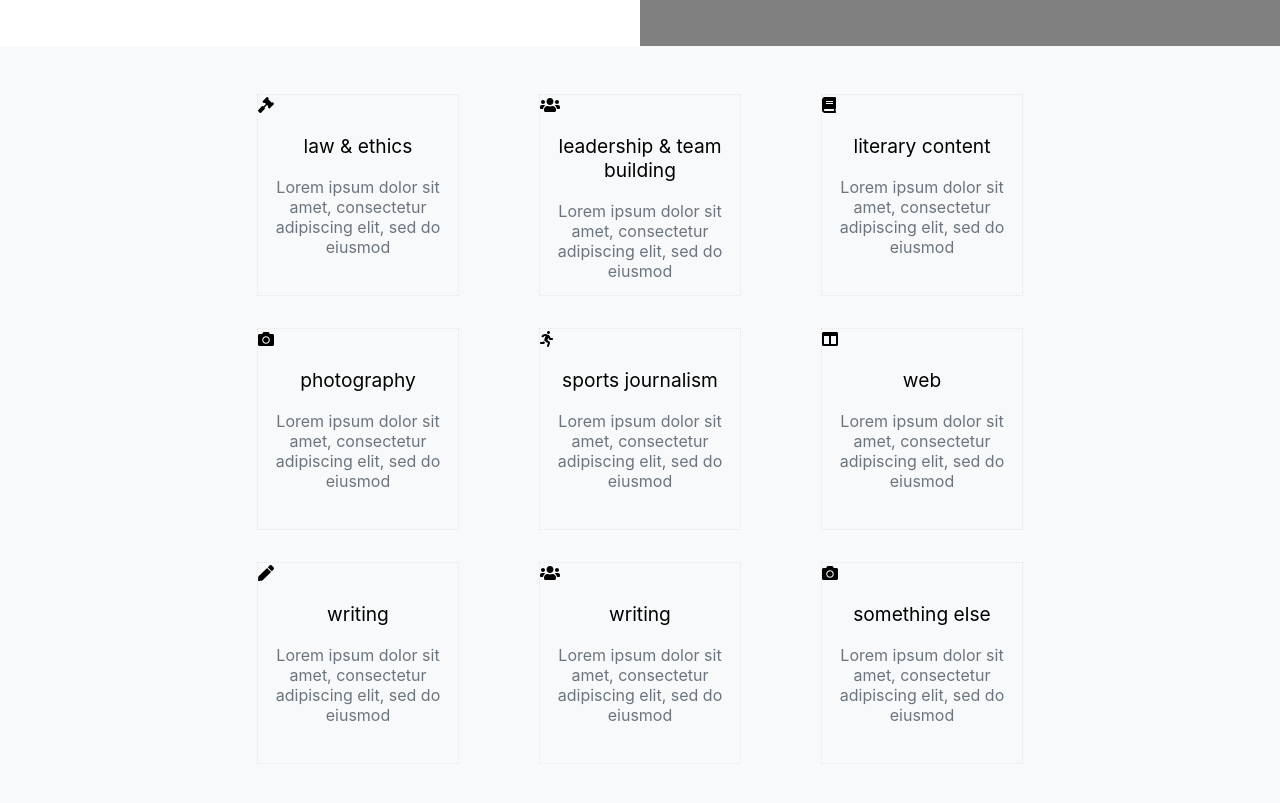
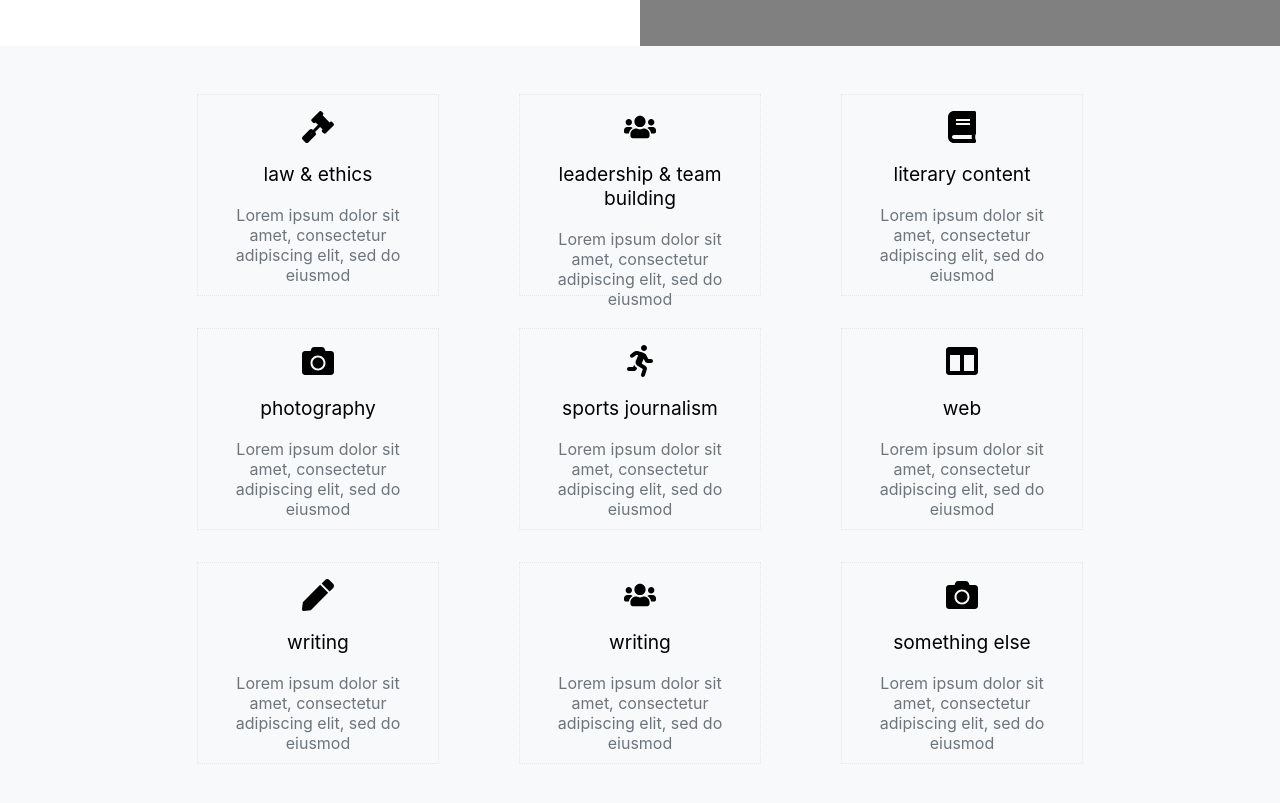
Before and after one commit to Kasaract/gina-website, a React (Create React App) app: page / in a window 1280 px wide. Shown: the part 1490-2293 px from the top of the page. Built offline with nearby package versions, Linux system fonts and the light colour scheme.

Commit message:
Add icons to portfolio

```diff
--- a/src/components/Portfolio/index.js
+++ b/src/components/Portfolio/index.js
@@ -17,7 +17,12 @@ const Portfolio = () => {
 		<div className="portfolio-wrapper">
 			<div className="row">
 				<div className="card">
-					<FontAwesomeIcon icon={faGavel} />
+					<div className="icon">
+						<FontAwesomeIcon
+							icon={faGavel}
+							style={{ width: '2em', height: '2em' }}
+						/>
+					</div>
 					<div className="card-title">law & ethics</div>
 					<div className="card-text">
 						Lorem ipsum dolor sit amet, consectetur adipiscing elit, sed do
@@ -25,7 +30,12 @@ const Portfolio = () => {
 					</div>
 				</div>
 				<div className="card">
-					<FontAwesomeIcon icon={faUsers} />
+					<div className="icon">
+						<FontAwesomeIcon
+							icon={faUsers}
+							style={{ width: '2em', height: '2em' }}
+						/>
+					</div>
 					<div className="card-title">leadership & team building</div>
 					<div className="card-text">
 						Lorem ipsum dolor sit amet, consectetur adipiscing elit, sed do
@@ -33,7 +43,12 @@ const Portfolio = () => {
 					</div>
 				</div>
 				<div className="card">
-					<FontAwesomeIcon icon={faBook} />
+					<div className="icon">
+						<FontAwesomeIcon
+							icon={faBook}
+							style={{ width: '2em', height: '2em' }}
+						/>
+					</div>
 					<div className="card-title">literary content</div>
 					<div className="card-text">
 						Lorem ipsum dolor sit amet, consectetur adipiscing elit, sed do
@@ -44,7 +59,12 @@ const Portfolio = () => {
 
 			<div className="row">
 				<div className="card">
-					<FontAwesomeIcon icon={faCamera} />
+					<div className="icon">
+						<FontAwesomeIcon
+							icon={faCamera}
+							style={{ width: '2em', height: '2em' }}
+						/>
+					</div>
 					<div className="card-title">photography</div>
 					<div className="card-text">
 						Lorem ipsum dolor sit amet, consectetur adipiscing elit, sed do
@@ -52,7 +72,12 @@ const Portfolio = () => {
 					</div>
 				</div>
 				<div className="card">
-					<FontAwesomeIcon icon={faRunning} />
+					<div className="icon">
+						<FontAwesomeIcon
+							icon={faRunning}
+							style={{ width: '2em', height: '2em' }}
+						/>
+					</div>
 					<div className="card-title">sports journalism</div>
 					<div className="card-text">
 						Lorem ipsum dolor sit amet, consectetur adipiscing elit, sed do
@@ -60,7 +85,12 @@ const Portfolio = () => {
 					</div>
 				</div>
 				<div className="card">
-					<FontAwesomeIcon icon={faColumns} />
+					<div className="icon">
+						<FontAwesomeIcon
+							icon={faColumns}
+							style={{ width: '2em', height: '2em' }}
+						/>
+					</div>
 					<div className="card-title">web</div>
 					<div className="card-text">
 						Lorem ipsum dolor sit amet, consectetur adipiscing elit, sed do
@@ -71,7 +101,12 @@ const Portfolio = () => {
 
 			<div className="row">
 				<div className="card">
-					<FontAwesomeIcon icon={faPen} />
+					<div className="icon">
+						<FontAwesomeIcon
+							icon={faPen}
+							style={{ width: '2em', height: '2em' }}
+						/>
+					</div>
 					<div className="card-title">writing</div>
 					<div className="card-text">
 						Lorem ipsum dolor sit amet, consectetur adipiscing elit, sed do
@@ -79,7 +114,12 @@ const Portfolio = () => {
 					</div>
 				</div>
 				<div className="card">
-					<FontAwesomeIcon icon={faUsers} />
+					<div className="icon">
+						<FontAwesomeIcon
+							icon={faUsers}
+							style={{ width: '2em', height: '2em' }}
+						/>
+					</div>
 					<div className="card-title">writing</div>
 					<div className="card-text">
 						Lorem ipsum dolor sit amet, consectetur adipiscing elit, sed do
@@ -87,7 +127,12 @@ const Portfolio = () => {
 					</div>
 				</div>
 				<div className="card">
-					<FontAwesomeIcon icon={faCamera} />
+					<div className="icon">
+						<FontAwesomeIcon
+							icon={faCamera}
+							style={{ width: '2em', height: '2em' }}
+						/>
+					</div>
 					<div className="card-title">something else</div>
 					<div className="card-text">
 						Lorem ipsum dolor sit amet, consectetur adipiscing elit, sed do
--- a/src/components/Portfolio/portfolio.scss
+++ b/src/components/Portfolio/portfolio.scss
@@ -12,9 +12,15 @@
 
 	.card {
 		border: 1px dotted #e7e7e7;
-		width: 12.5rem;
+		width: 15rem;
 		height: 12.5rem;
 		margin: 1em 2.5em;
+
+		.icon {
+			display: flex;
+			justify-content: center;
+			margin-top: 1rem;
+		}
 
 		&-img {
 			height: 50px;
```
